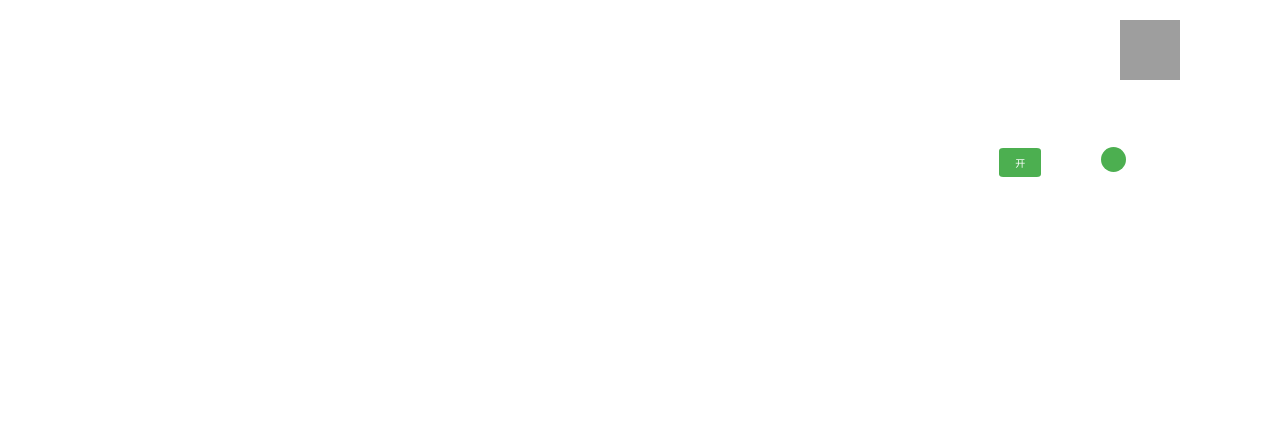
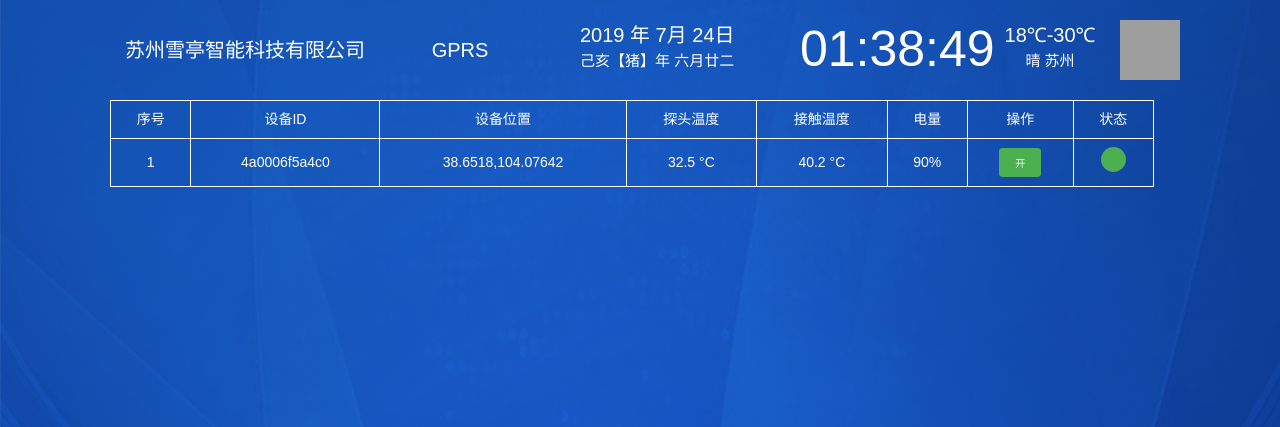
Before and after one commit to Elewei/GPRS-APP, a Python web app: template gprs/templates/index.html in a window 1280 px wide. Shown: the top 427 px of the page. Run offline with Jinja, Linux system fonts and the light colour scheme; the template is opened without the code that fills it, so the values that code supplies are empty; grey boxes are pictures that could not be loaded.

Commit message:
fix bug for css

```diff
--- a/gprs/static/css/base.css
+++ b/gprs/static/css/base.css
@@ -5,8 +5,8 @@
 body {
 	width: 100%;
 	height: 100%;
-	background-image: url("/static/img/background_entry.png") no-repeat center 0;
-	background-size:cover;
+	background: url("/static/img/background_entry.png") no-repeat center 0;
+	background-size: cover;
     -webkit-user-select:none;
     -moz-user-select:none;
     -ms-user-select:none;
```
